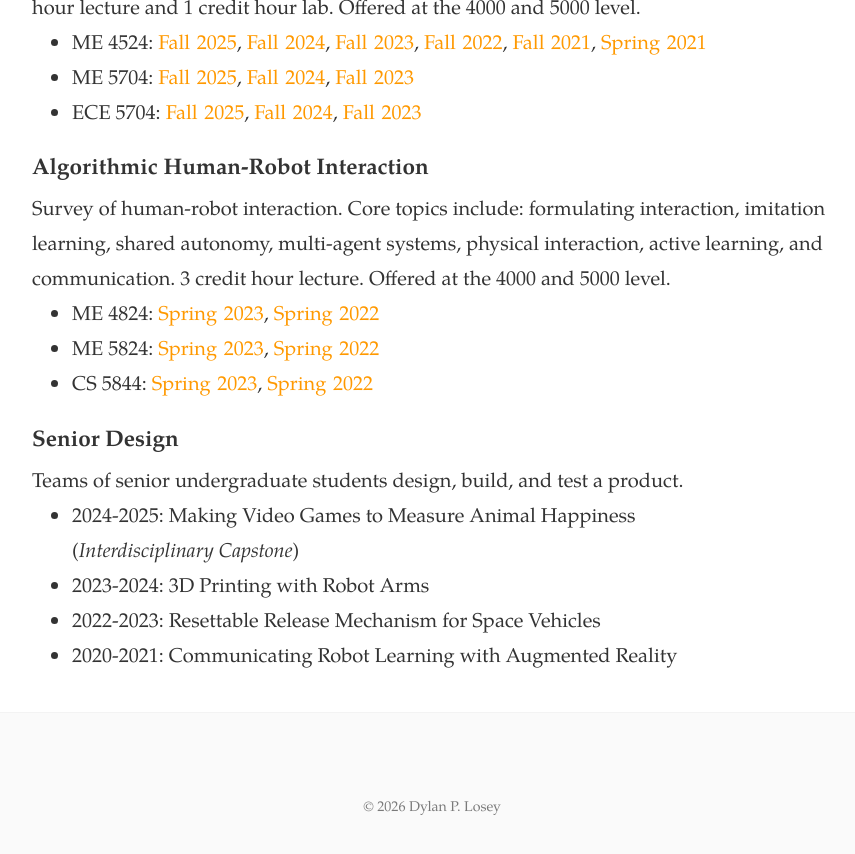
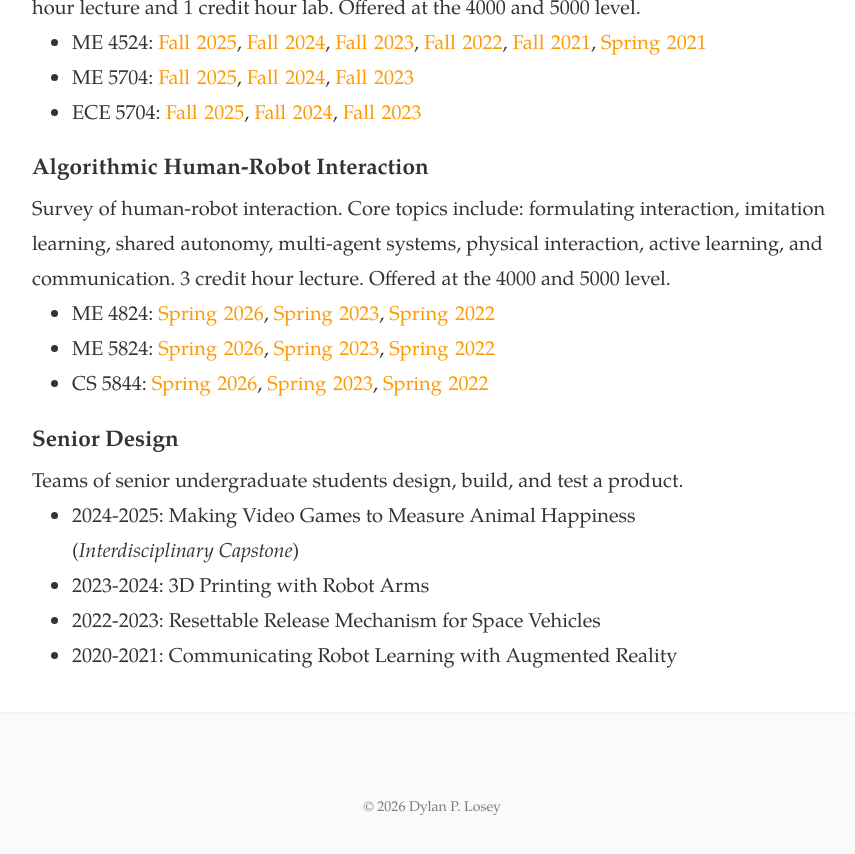
Before and after one commit to dylan-losey/dylan-losey.github.io, a Jekyll site: the page built from teaching.html, in a window 1280 px wide and 900 px high, scrolled down 1224 px. Shown: the top 854 px of the window, without its empty margins (208-1063 px from the left). Built offline with Jekyll 4.4.1, drawn with Linux system fonts in a browser that asks for light colours; nearby versions of some CDN libraries.

Commit message:
teaching updates

```diff
--- a/teaching.html
+++ b/teaching.html
@@ -84,14 +84,17 @@ Core topics include: formulating interaction, imitation learning, shared autonom
 Offered at the 4000 and 5000 level.
 <ul>
   <li>ME 4824:
+    <a class="link" href="{{ site.baseurl }} /pdfs/me4824_reviews/spring2026.pdf">Spring&nbsp;2026</a>,
     <a class="link" href="{{ site.baseurl }} /pdfs/me4824_reviews/spring2023.pdf">Spring&nbsp;2023</a>,
     <a class="link" href="{{ site.baseurl }} /pdfs/me4824_reviews/spring2022.pdf">Spring&nbsp;2022</a>
   </li>
   <li>ME 5824:
+    <a class="link" href="{{ site.baseurl }} /pdfs/me5824_reviews/spring2026.pdf">Spring&nbsp;2026</a>,
     <a class="link" href="{{ site.baseurl }} /pdfs/me5824_reviews/spring2023.pdf">Spring&nbsp;2023</a>,
     <a class="link" href="{{ site.baseurl }} /pdfs/me5824_reviews/spring2022.pdf">Spring&nbsp;2022</a>
   </li>
   <li>CS 5844:
+    <a class="link" href="{{ site.baseurl }} /pdfs/cs5844_reviews/spring2026.pdf">Spring&nbsp;2026</a>,
     <a class="link" href="{{ site.baseurl }} /pdfs/cs5844_reviews/spring2023.pdf">Spring&nbsp;2023</a>,
     <a class="link" href="{{ site.baseurl }} /pdfs/cs5844_reviews/spring2022.pdf">Spring&nbsp;2022</a>
   </li>
```
Also changed, not shown: 3 other files.
